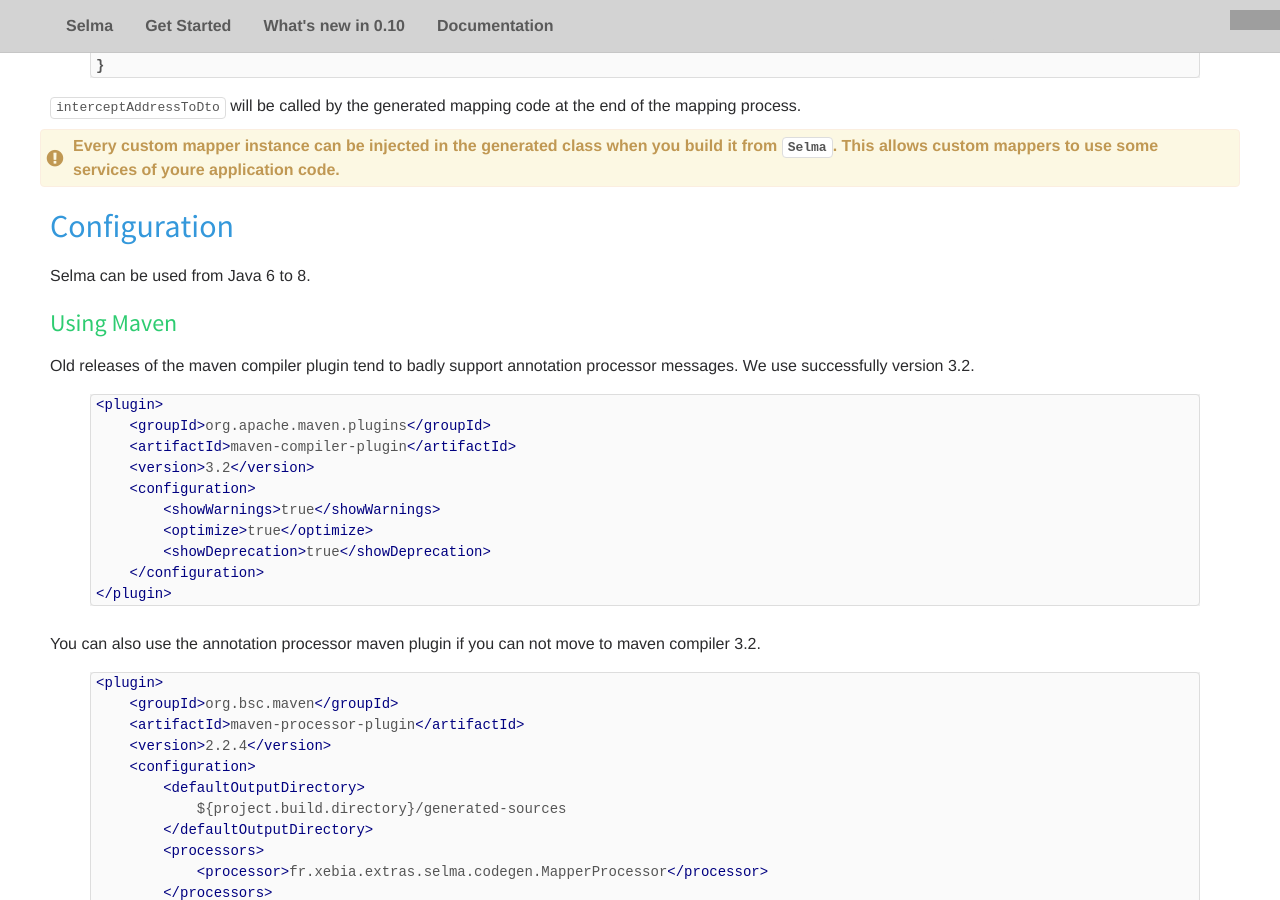
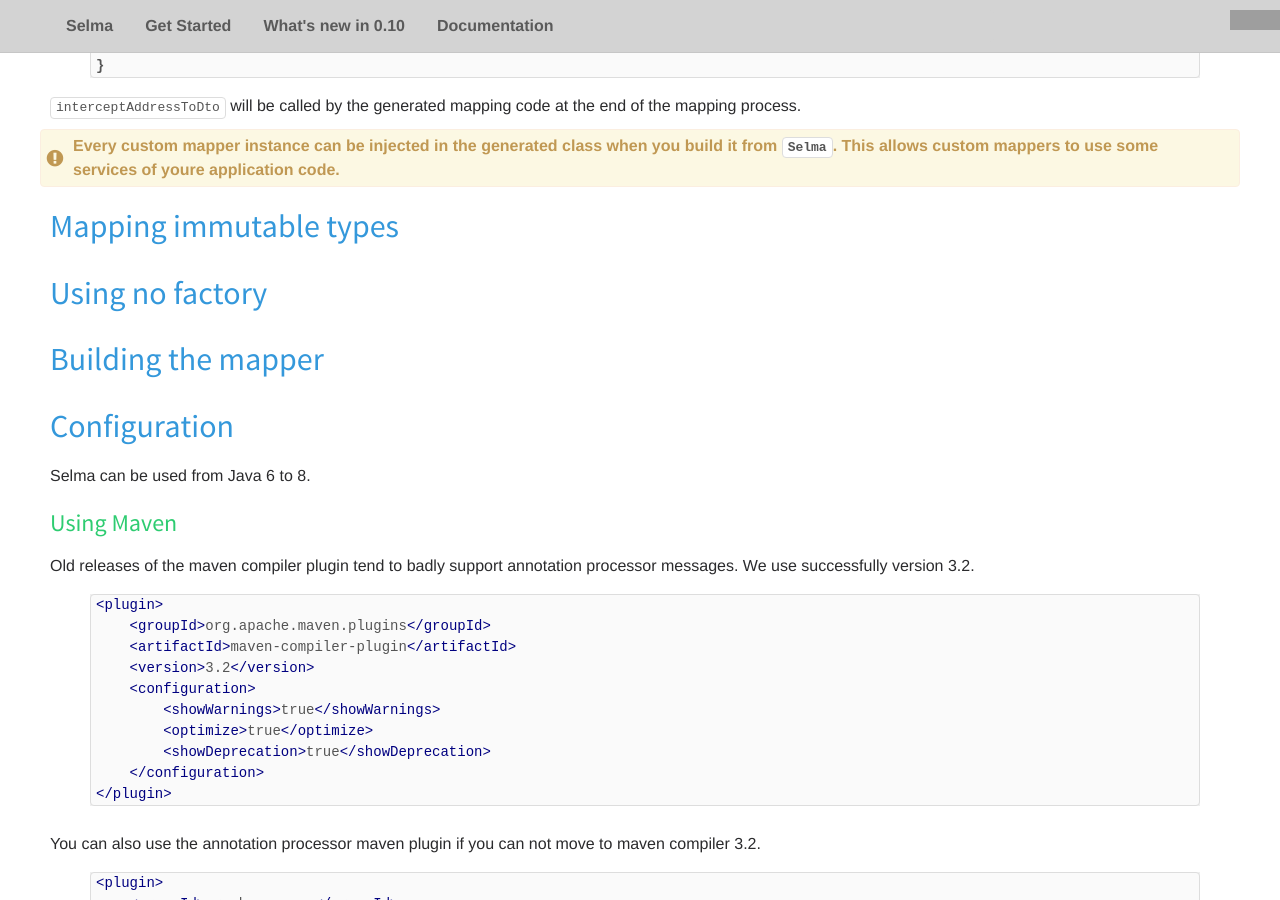
Before and after one commit to slemesle/selma, a Jekyll site: the page built from selma.html, in a window 1280 px wide and 900 px high, scrolled down 13099 px. Built offline with Jekyll 4.4.1, drawn with Linux system fonts in a browser that asks for light colours; nearby versions of some CDN libraries; comment, search, counter and statistics services are not loaded; grey boxes are pictures that could not be loaded.

Commit message:
Add empty blocks for next comming documentation

```diff
--- a/selma.html
+++ b/selma.html
@@ -1135,6 +1135,17 @@ public class AddressCustomMapper {
             </p>
 
 
+
+            <h2 id="immutables" class="blue pad-left pad-top">Mapping immutable types</h2>
+<!-- TODO -->
+
+            <h2 id="sourced-beans" class="blue pad-left pad-top">Using no factory</h2>
+<!-- TODO -->
+
+            <h2 id="building-mapper" class="blue pad-left pad-top">Building the mapper</h2>
+<!-- TODO -->
+
+
             <h2 id="configuration" class="blue pad-left pad-top">Configuration</h2>
 
             <p class="pad-left">Selma can be used from Java 6 to 8.</p>
```
